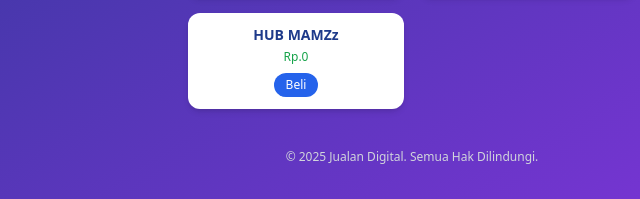
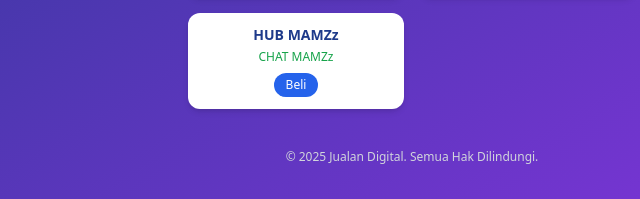
Before and after one commit to umam989/MAMZz, a plain HTML site: page index.html in a window 1280 px wide. Shown: the part 439-638 px from the top of the page, 228-868 px from the left. Drawn offline with nearby package versions, Linux system fonts and the light colour scheme.

Commit message:
Update index.html

```diff
--- a/index.html
+++ b/index.html
@@ -80,7 +80,7 @@
         <!-- Produk 7 -->
     <div class="bg-white text-blue-900 rounded-xl p-3 shadow-md flex flex-col items-center text-center glow-button">
       <span class="font-bold text-sm mb-1">HUB MAMZz </span>
-      <span class="text-xs text-green-600 mb-2">Rp.0</span>
+      <span class="text-xs text-green-600 mb-2">CHAT MAMZz</span>
       <a href="https://wa.me/6289525647864?text=HAI%20MAMZz"
          class="bg-blue-600 hover:bg-blue-700 text-white text-xs px-3 py-1 rounded-full">Beli</a>
     </div>
```
